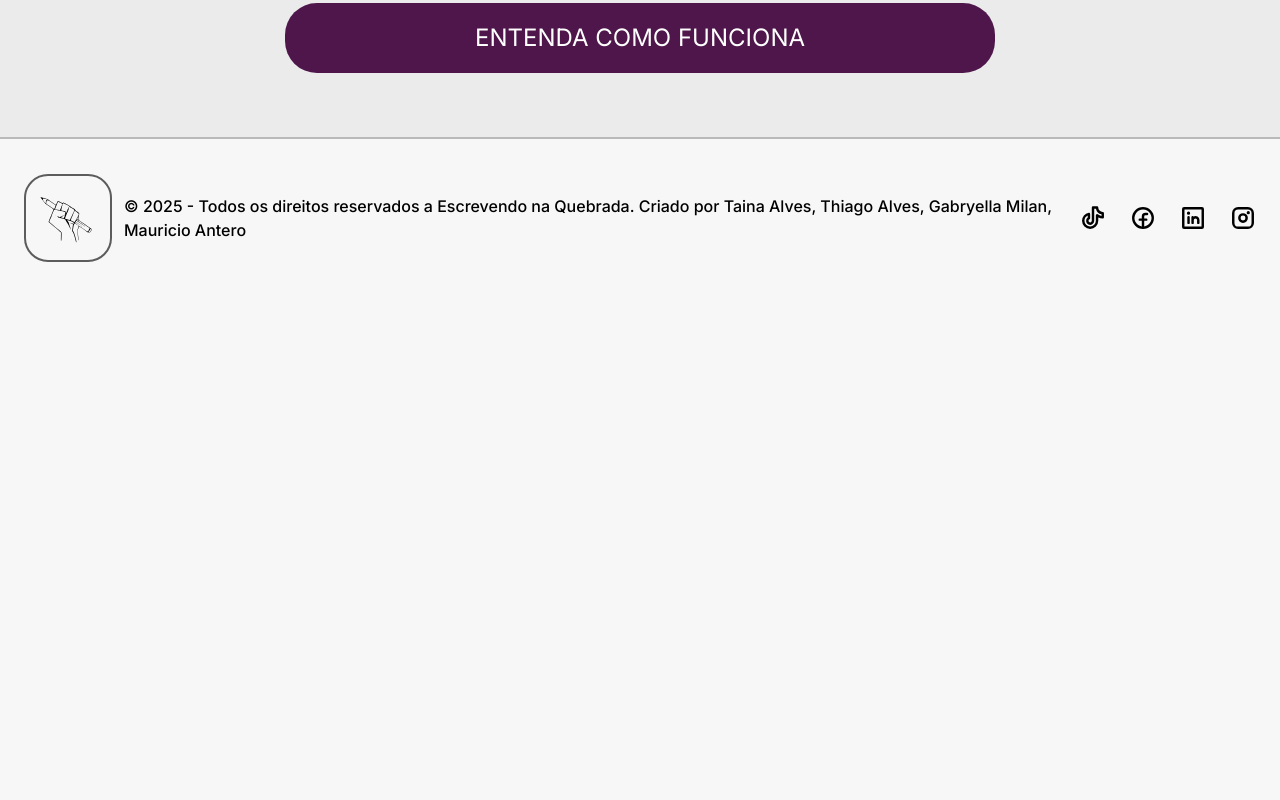
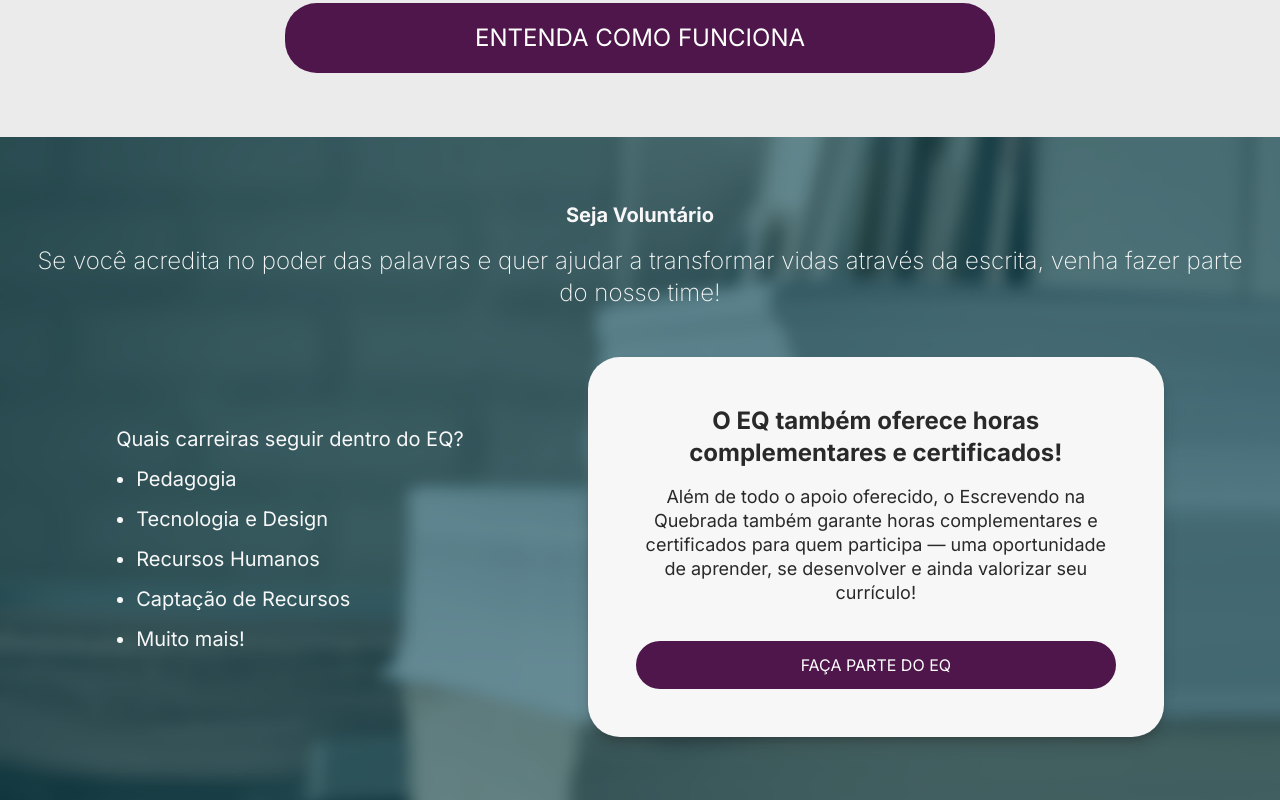
Before and after one commit to Thiago87dev/escrevendo-na-quebrada, a Next.js app: page / in a window 1280 px wide. Shown: the part 2100-2900 px from the top of the page. Before the commit the page ends 2397 px from the top, so only its background shows below. Built offline with nearby package versions, Linux system fonts and the light colour scheme.

Commit message:
feat: secao Seja Voluntario

```diff
--- a/src/app/page.tsx
+++ b/src/app/page.tsx
@@ -1,4 +1,5 @@
 import ComoFunciona from "@/components/home/como_funciona/ComoFunciona";
+import SejaVoluntario from "@/components/home/seja_voluntario/SejaVoluntario";
 import Sobre from "@/components/home/sobre/Sobre";
 
 export default function Home() {
@@ -7,6 +8,7 @@ export default function Home() {
       <div className="flex flex-col items-center w-full h-full max-w-[1440px] text-preto1">
         <Sobre />
         <ComoFunciona />
+        <SejaVoluntario />
       </div>
     </main>
   );
--- /dev/null
+++ b/src/components/home/seja_voluntario/Card.tsx
@@ -0,0 +1,28 @@
+import Button from "@/components/Button";
+
+interface CardProps {
+  className?: string;
+}
+
+const Card = ({ className }: CardProps) => {
+  return (
+    <article
+      className={`flex flex-col justify-center items-center gap-6 lg:gap-10 text-center rounded-4xl shadow-lg/30 shadow-preto1 text-preto1 bg-white1 ${className}`}
+    >
+      <div className="flex flex-col gap-4 lg:gap-6">
+        <h3 className="font-bold text-2xl lg:text-3xl">
+          O EQ também oferece horas complementares e certificados!
+        </h3>
+        <p className="text-lg/6 lg:text-xl/6">
+          Além de todo o apoio oferecido, o Escrevendo na Quebrada também
+          garante horas complementares e certificados para quem participa — uma
+          oportunidade de aprender, se desenvolver e ainda valorizar seu
+          currículo!
+        </p>
+      </div>
+      <Button className="mt-3 py-3 lg:py-4">Faça parte do EQ</Button>
+    </article>
+  );
+};
+
+export default Card;
--- /dev/null
+++ b/src/components/home/seja_voluntario/SejaVoluntario.tsx
@@ -0,0 +1,42 @@
+import Card from "./Card";
+
+const carreiras = [
+  "Pedagogia",
+  "Tecnologia e Design",
+  "Recursos Humanos",
+  "Captação de Recursos",
+  "Muito mais!",
+];
+
+const SejaVoluntario = () => {
+  return (
+    <section className="flex justify-center items-center text-white1 w-screen bg-cover bg-[url(/img/home/seja_voluntario/imagem-fundo.png)]">
+      <div className="flex flex-col relative gap-12 lg:gap-40 justify-center items-center max-w-[1440px] py-10 md:py-16 px-6">
+        <div className="flex flex-col gap-4 justify-center items-center">
+          <h2 className="font-bold text-xl lg:text-2xl">Seja Voluntário</h2>
+          <p className="text-xl md:max-lg:text-2xl lg:text-3xl text-center font-normal md:font-light">
+            Se você acredita no poder das palavras e quer ajudar a transformar
+            vidas através da escrita, venha fazer parte do nosso time!{" "}
+          </p>
+        </div>
+        <div className="flex flex-col md:flex-row justify-evenly items-center gap-8 w-full">
+          <div className="text-xl/6 lg:text-2xl/6">
+            <h3 className="mb-4">Quais carreiras seguir dentro do EQ?</h3>
+            <ul className="list-disc pl-5">
+              {carreiras.map((carreira, index) => (
+                <li key={index} className="mb-4">
+                  {carreira}
+                </li>
+              ))}
+            </ul>
+          </div>
+          <div className="lg:w-lg">
+            <Card className="w-full lg:absolute -bottom-1/6 right-32 sm:max-w-xl p-12 lg:p-16 z-40" />
+          </div>
+        </div>
+      </div>
+    </section>
+  );
+};
+
+export default SejaVoluntario;
```
Also changed, not shown: public/img/home/seja_voluntario/imagem-fundo.png (added).
